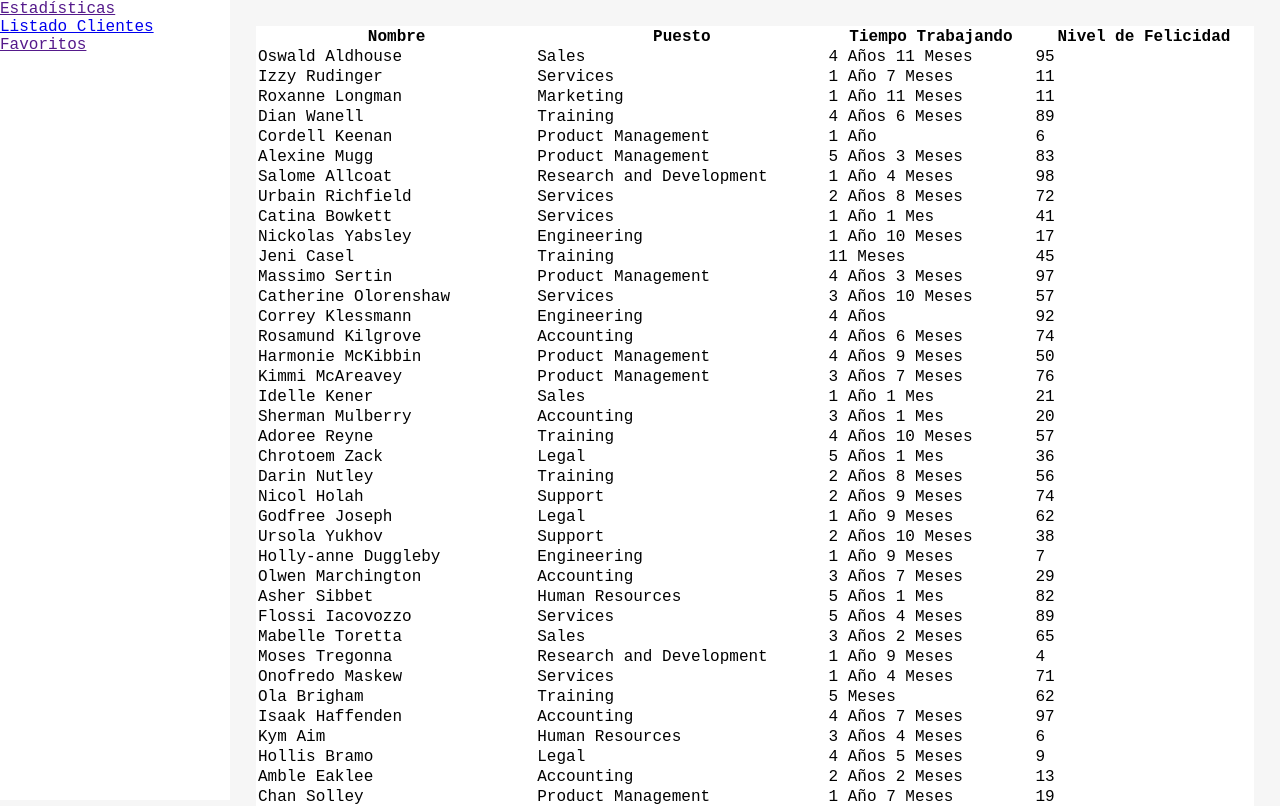
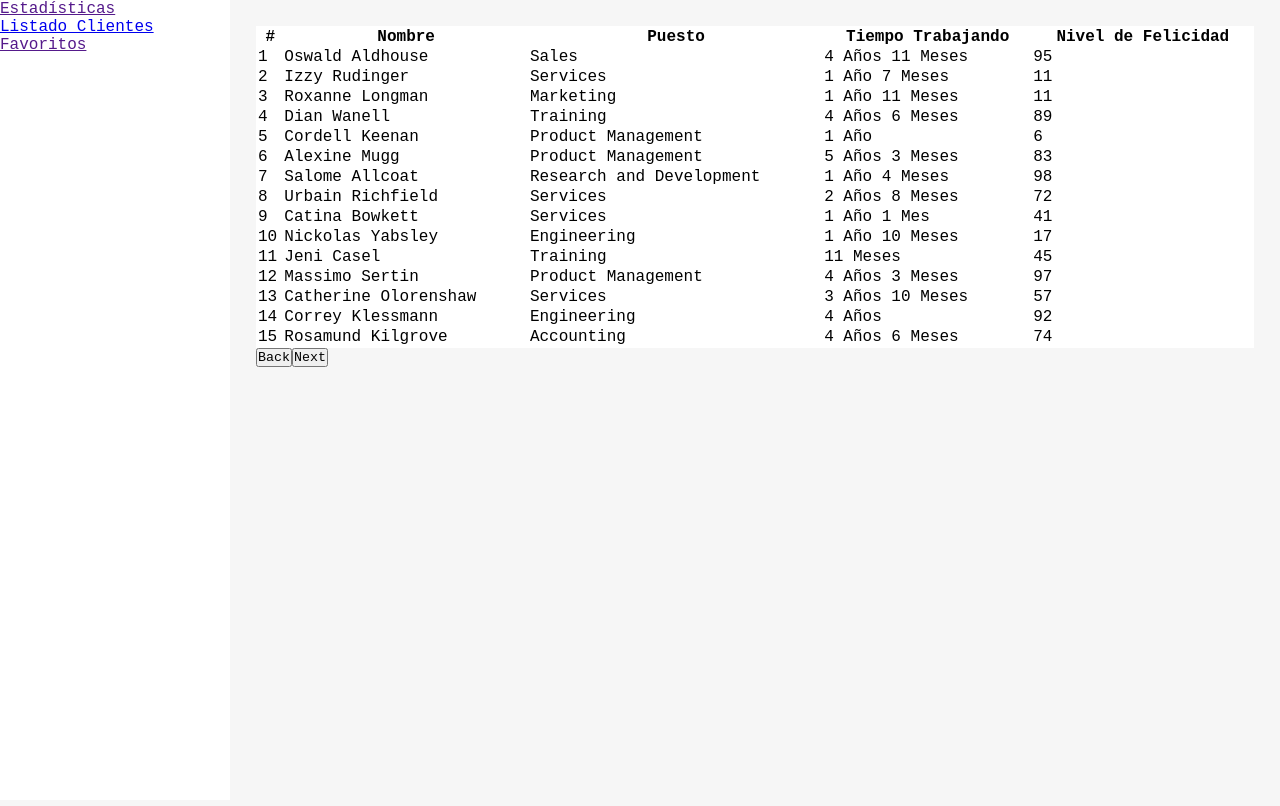
Before and after one commit to raulcontrerascamargo/technical-test-fronted, an Angular app: page /lista in a window 1280 px wide. Shown: the top 806 px of the page. Built offline with nearby package versions, Linux system fonts and the light colour scheme.

Commit message:
Added simple paginator functionality

```diff
--- a/src/app/components/list/list.component.html
+++ b/src/app/components/list/list.component.html
@@ -1,6 +1,7 @@
 <table>
   <thead>
     <tr>
+      <th>#</th>
       <th>Nombre</th>
       <th>Puesto</th>
       <th>Tiempo Trabajando</th>
@@ -8,7 +9,8 @@
     </tr>
   </thead>
   <tbody>
-    <tr *ngFor="let person of listPerson">
+    <tr *ngFor="let person of listPerson; let i = index">
+      <td>{{ (i ) + (paginator.pageIndex * paginator.pageSize + 1) }}</td>
       <td>{{ person.name }}</td>
       <td>{{ person.department }}</td>
       <td>{{ person.monthsWorking | monthConverter }}</td>
@@ -16,3 +18,5 @@
     </tr>
   </tbody>
 </table>
+<button (click)="back()">Back</button>
+<button (click)="next()">Next</button>
--- a/src/app/components/list/list.component.ts
+++ b/src/app/components/list/list.component.ts
@@ -1,4 +1,5 @@
 import { Component, OnInit } from '@angular/core';
+import { PaginatorInterface } from 'src/app/interfaces/paginator.interface';
 import { PersonInterface } from 'src/app/interfaces/person.interface';
 import { PersonService } from 'src/app/services/person.service';
 
@@ -11,7 +12,23 @@ export class ListComponent implements OnInit {
   constructor(private personService: PersonService) {}
 
   listPerson: PersonInterface[] = [];
+
+  paginator: PaginatorInterface = { pageIndex: 0, pageSize: 15, length: 0 };
   ngOnInit(): void {
-    this.listPerson = this.personService.getPersons();
+    this.getPersons();
+  }
+
+  getPersons() {
+    this.listPerson = this.personService.getPersons(this.paginator);
+  }
+
+  next() {
+    this.paginator.pageIndex += 1;
+    this.getPersons();
+  }
+
+  back(){
+    this.paginator.pageIndex -= 1;
+    this.getPersons();
   }
 }
--- /dev/null
+++ b/src/app/interfaces/paginator.interface.ts
@@ -0,0 +1,5 @@
+export interface PaginatorInterface {
+  pageIndex: number;
+  pageSize: number;
+  length: number;
+}
--- a/src/app/services/person.service.ts
+++ b/src/app/services/person.service.ts
@@ -1,6 +1,7 @@
 import { Injectable } from '@angular/core';
 import { Observable } from 'rxjs';
 import { SampleData } from '../data/sample.data';
+import { PaginatorInterface } from '../interfaces/paginator.interface';
 import { PersonInterface } from '../interfaces/person.interface';
 
 @Injectable({
@@ -9,7 +10,13 @@ import { PersonInterface } from '../interfaces/person.interface';
 export class PersonService {
   constructor() {}
 
-  getPersons(): PersonInterface[] {
-    return SampleData;
+  getPersons(pag: PaginatorInterface): PersonInterface[] {
+    const result: PersonInterface[] = SampleData.slice(
+
+      pag.pageIndex * pag.pageSize,
+       (pag.pageIndex + 1) * pag.pageSize
+    );
+    console.log('res', result);
+    return result;
   }
 }
```
